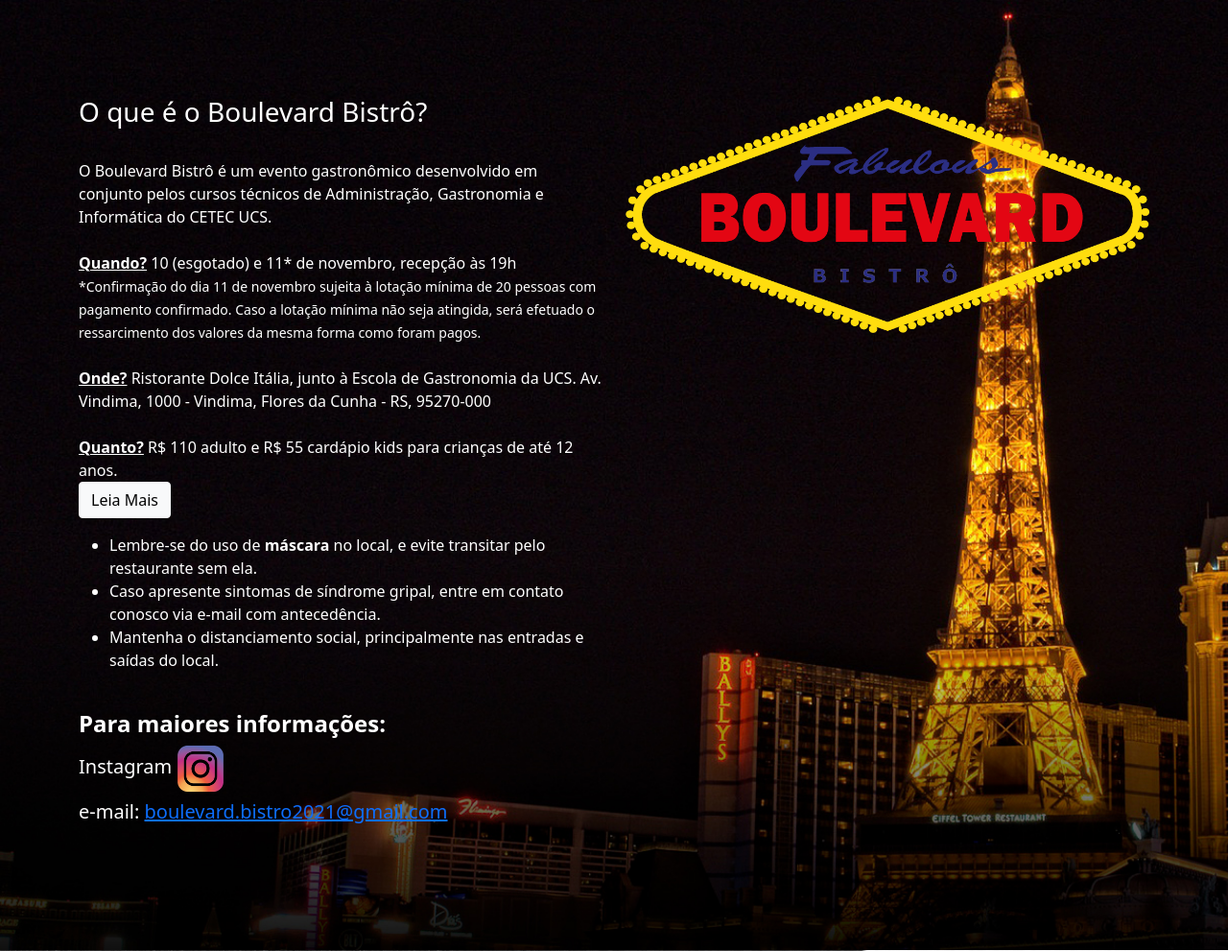
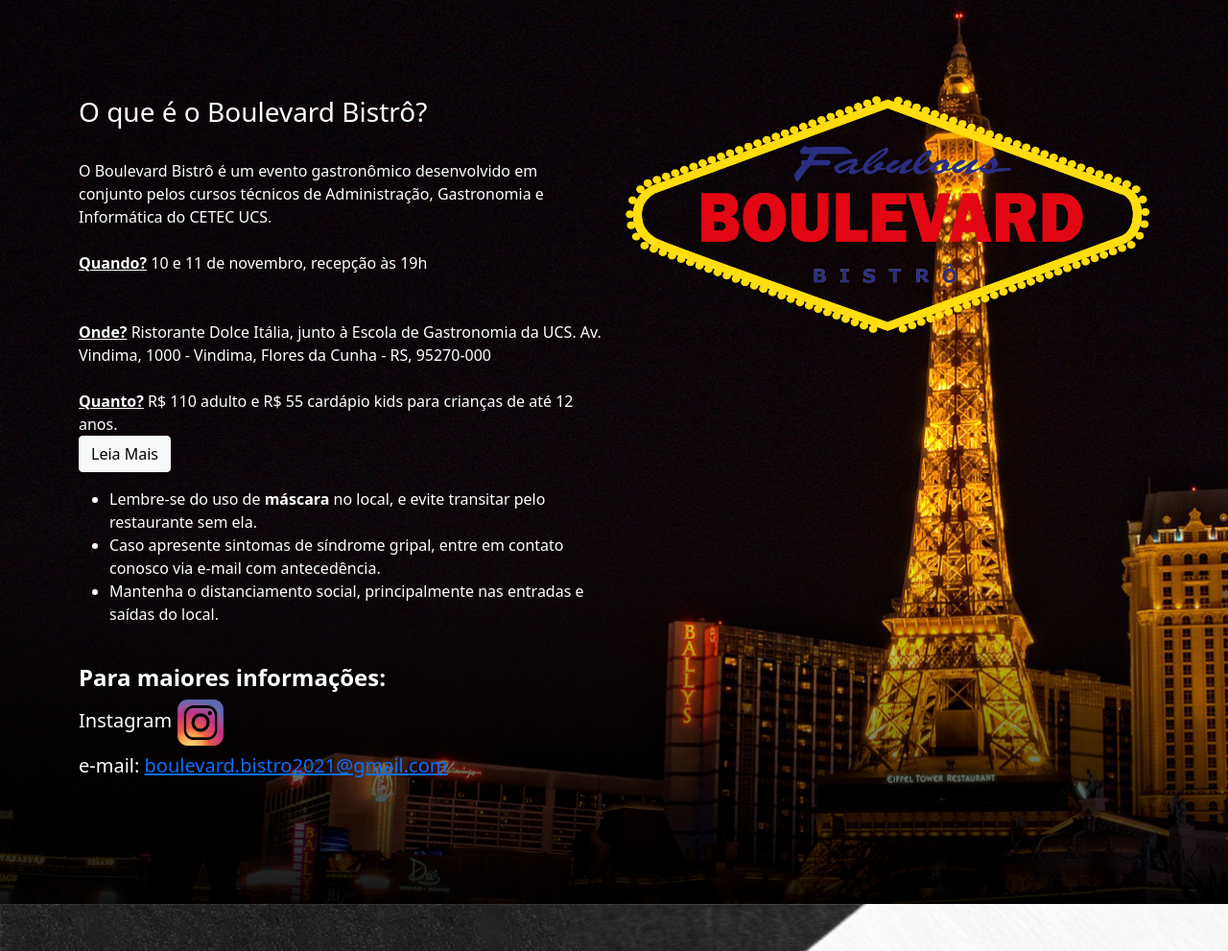
Before and after one commit to gabrieledani/bistroSite, a Django app: page / in a window 1280 px wide. Shown: the part 142-1133 px from the top of the page at 96% size. Run offline with Django 3.2, Linux system fonts and the light colour scheme.

Commit message:
closing sales

```diff
--- a/website/templates/index.html
+++ b/website/templates/index.html
@@ -66,9 +66,8 @@
           <p class="text-white">
             O Boulevard Bistrô é um evento gastronômico desenvolvido em conjunto pelos cursos técnicos de Administração, Gastronomia e Informática do CETEC UCS.
             <br><br>
-            <strong><u>Quando?</u></strong> 10 (esgotado) e 11* de novembro, recepção às 19h
+            <strong><u>Quando?</u></strong> 10 e 11 de novembro, recepção às 19h
             <br>
-            <small>*Confirmação do dia 11 de novembro sujeita à lotação mínima de 20 pessoas com pagamento confirmado. Caso a lotação mínima não seja atingida, será efetuado o ressarcimento dos valores da mesma forma como foram pagos.</small>
             <br><br>
             <strong><u>Onde?</u></strong> Ristorante Dolce Itália, junto à Escola de Gastronomia da UCS. Av. Vindima, 1000 - Vindima, Flores da Cunha - RS, 95270-000
             <br><br>
```
